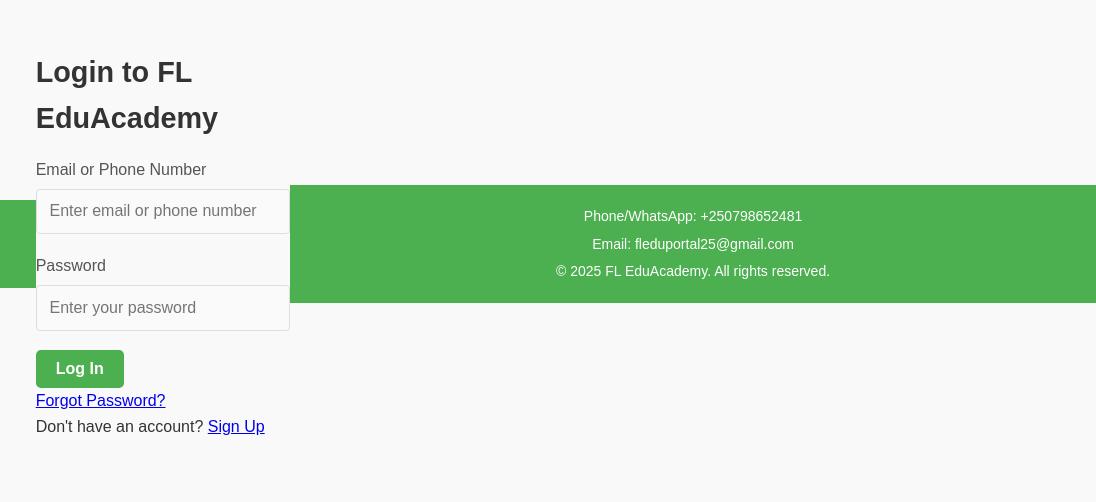
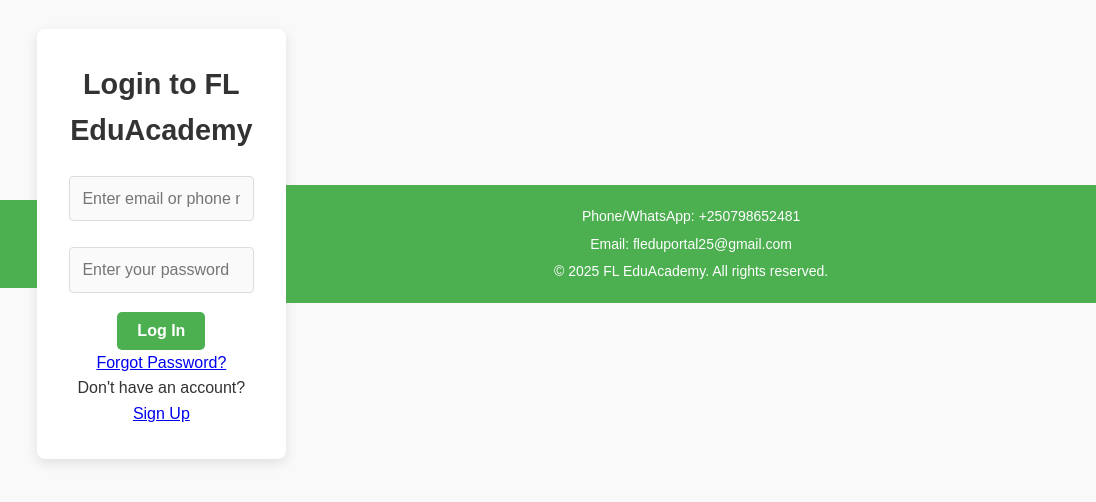
Before and after one commit to Fils25git/FL-EduAcademy, a plain HTML site: page login.html in a window 1280 px wide. Shown: the part 156-658 px from the top of the page, 184-1280 px from the left. Drawn offline with Linux system fonts and the light colour scheme.

Commit message:
Update login.html
Signed-off-by: Fils25git <fleduportal25@gmail.com>

```diff
--- a/login.html
+++ b/login.html
@@ -22,22 +22,22 @@
 
     <!-- Login Form Section -->
     <section class="form-section">
+    <div class="form-container">
         <h2>Login to FL EduAcademy</h2>
         <form id="login-form">
             <div class="form-group">
-                <label for="login-identifier">Email or Phone Number</label>
                 <input type="text" id="login-identifier" name="identifier" placeholder="Enter email or phone number" required>
             </div>
             <div class="form-group">
-                <label for="login-password">Password</label>
                 <input type="password" id="login-password" name="password" placeholder="Enter your password" required>
             </div>
             <button type="submit" class="btn">Log In</button>
         </form>
-
         <p><a href="reset-password.html" id="reset-password">Forgot Password?</a></p>
         <p>Don't have an account? <a href="signup.html">Sign Up</a></p>
-    </section>
+    </div>
+</section>
+
 
     <!-- Footer -->
     <footer id="contact">
```
